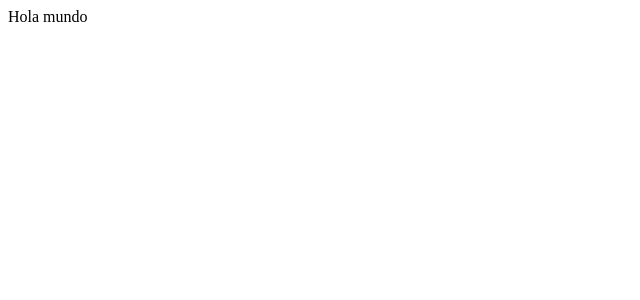
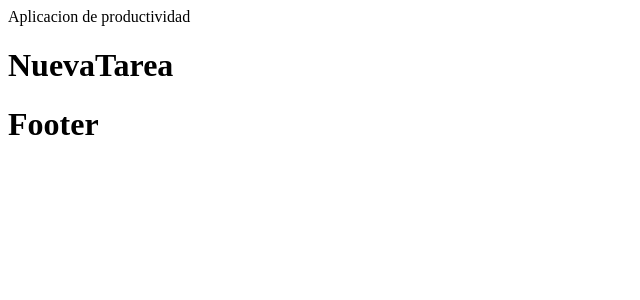
Before and after one commit to Erickowski/arkon, a React (Create React App) app: page /nueva-tarea in a window 1280 px wide. Shown: the top 300 px of the page, without its empty margins (0-640 px from the left). Built offline with nearby package versions, Linux system fonts and the light colour scheme.

Commit message:
Routing and layout

```diff
--- a/package.json
+++ b/package.json
@@ -10,6 +10,7 @@
     "@testing-library/user-event": "^12.1.10",
     "react": "^17.0.1",
     "react-dom": "^17.0.1",
+    "react-router-dom": "5.2.0",
     "react-scripts": "4.0.0",
     "web-vitals": "^0.2.4"
   },
--- a/src/App.css
+++ /dev/null
@@ -1,38 +0,0 @@
-.App {
-  text-align: center;
-}
-
-.App-logo {
-  height: 40vmin;
-  pointer-events: none;
-}
-
-@media (prefers-reduced-motion: no-preference) {
-  .App-logo {
-    animation: App-logo-spin infinite 20s linear;
-  }
-}
-
-.App-header {
-  background-color: #282c34;
-  min-height: 100vh;
-  display: flex;
-  flex-direction: column;
-  align-items: center;
-  justify-content: center;
-  font-size: calc(10px + 2vmin);
-  color: white;
-}
-
-.App-link {
-  color: #61dafb;
-}
-
-@keyframes App-logo-spin {
-  from {
-    transform: rotate(0deg);
-  }
-  to {
-    transform: rotate(360deg);
-  }
-}
--- a/src/App.js
+++ b/src/App.js
@@ -1,5 +1,21 @@
+import { BrowserRouter as Router, Switch, Route } from "react-router-dom";
+
+import Layout from "./components/Layout";
+
+import Home from "./pages/Home";
+import NuevaTarea from "./pages/NuevaTarea";
+
 function App() {
-  return <div className="App">Hola mundo</div>;
+  return (
+    <Router>
+      <Layout>
+        <Switch>
+          <Route exact path="/" component={Home} />
+          <Route exact path="/nueva-tarea" component={NuevaTarea} />
+        </Switch>
+      </Layout>
+    </Router>
+  );
 }
 
 export default App;
--- /dev/null
+++ b/src/components/Footer.jsx
@@ -0,0 +1,7 @@
+import React from "react";
+
+const Footer = () => {
+  return <h1>Footer</h1>;
+};
+
+export default Footer;
--- /dev/null
+++ b/src/components/Header.jsx
@@ -0,0 +1,13 @@
+import React from "react";
+import styled from "@emotion/styled";
+
+const headerContainer = styled.header`
+  width: 100vw;
+  display: flex;
+`;
+
+const Header = () => {
+  return <headerContainer>Aplicacion de productividad</headerContainer>;
+};
+
+export default Header;
--- /dev/null
+++ b/src/components/Layout.jsx
@@ -0,0 +1,16 @@
+import React from "react";
+
+import Footer from "./Footer";
+import Header from "./Header";
+
+const Layout = ({ children }) => {
+  return (
+    <>
+      <Header />
+      {children}
+      <Footer />
+    </>
+  );
+};
+
+export default Layout;
--- /dev/null
+++ b/src/pages/Home.jsx
@@ -0,0 +1,7 @@
+import React from "react";
+
+const Home = () => {
+  return <h1>Home</h1>;
+};
+
+export default Home;
--- /dev/null
+++ b/src/pages/NuevaTarea.jsx
@@ -0,0 +1,7 @@
+import React from "react";
+
+const NuevaTarea = () => {
+  return <h1>NuevaTarea</h1>;
+};
+
+export default NuevaTarea;
```
Also changed, not shown: 1 other file (tests, documents, lock files or other folders).
